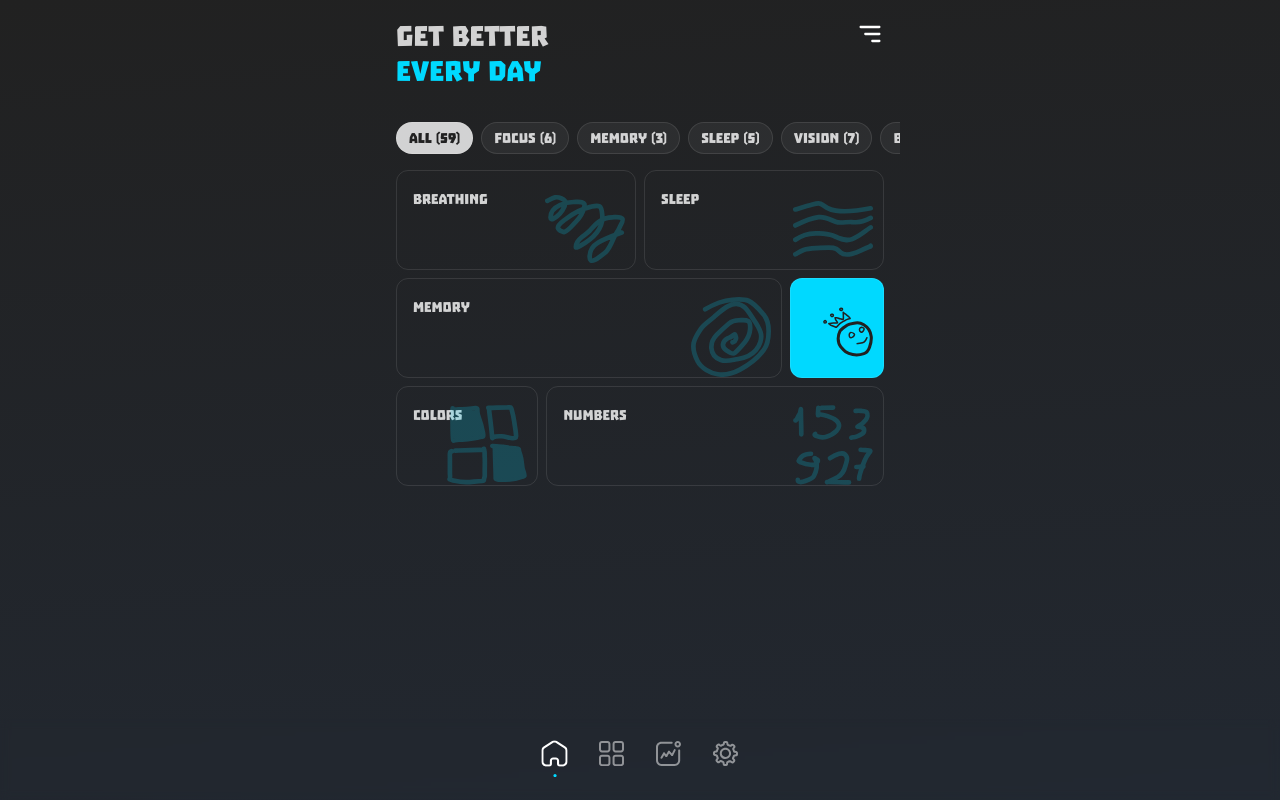
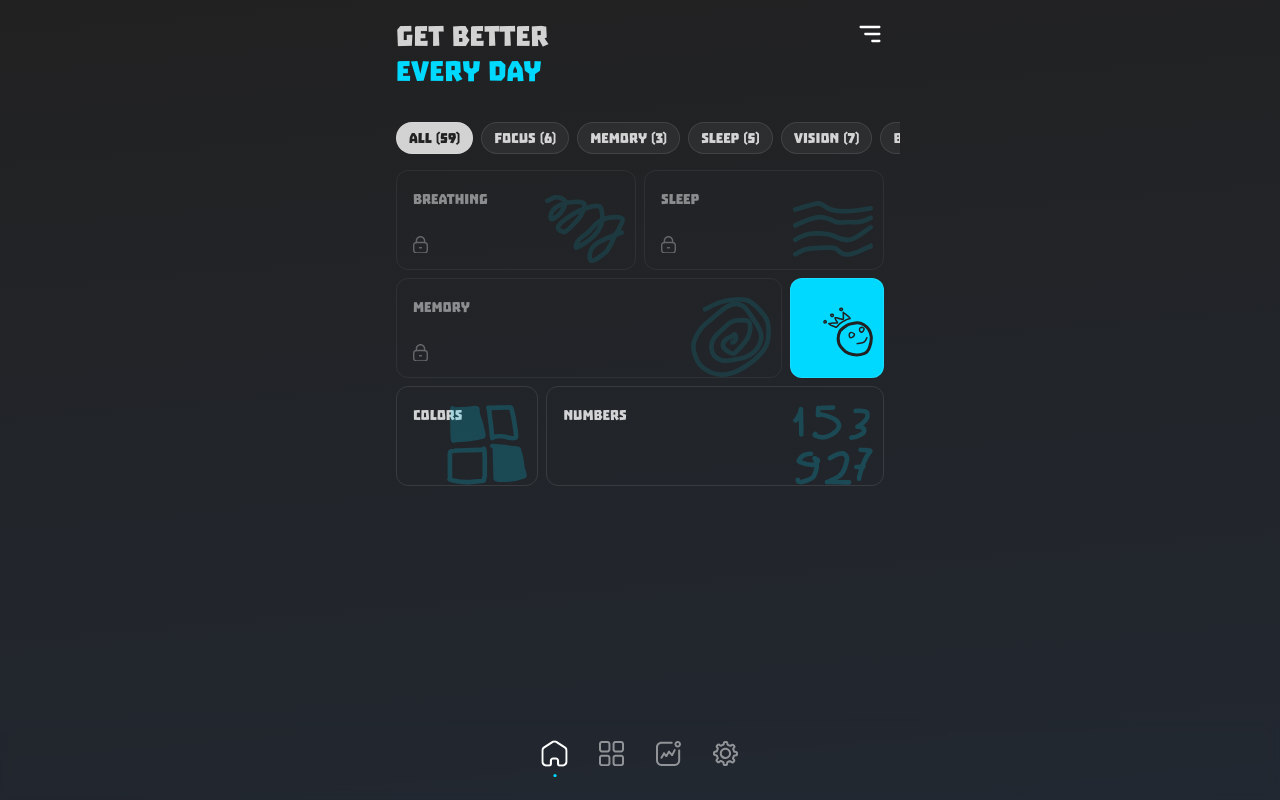
Before and after one commit to denisoed/BrainUp, a Vue app: page / in a window 1280 px wide. Built offline with nearby package versions, Linux system fonts and the light colour scheme; no server answers; what vue3-touch-events, yandex-metrika-vue3 would draw is missing.

Commit message:
Added locked prop for cards

```diff
--- a/src/components/CardComp.vue
+++ b/src/components/CardComp.vue
@@ -1,15 +1,23 @@
 <template>
-  <router-link :to="to || '/'" class="card">
+  <component
+    :is="to ? 'router-link' : 'div'" :to="to || '/'"
+    class="card"
+    :class="{ locked }"
+  >
     <div class="card-title">{{ title }}</div>
     <img v-if="icon" :src="icon" alt="icon" class="card-icon">
-  </router-link>
+    <LockIcon v-if="locked" class="card-lock" />
+  </component>
 </template>
 
 <script setup lang="ts">
+import LockIcon from '@/components/Icons/LockIcon.vue';
+
 defineProps({
   title: String,
   to: String,
   icon: String,
+  locked: Boolean,
 });
 </script>
 
@@ -24,7 +32,14 @@ defineProps({
   position: relative;
   overflow: hidden;
 
-  .card-icon {
+  &.locked {
+    opacity: 0.6;
+    cursor: not-allowed;
+    pointer-events: none;
+    user-select: none;
+  }
+
+  &-icon {
     width: 80px;
     height: 80px;
     position: absolute;
@@ -32,5 +47,13 @@ defineProps({
     right: 10px;
     opacity: 0.2;
   }
+
+  &-lock {
+    width: 15px;
+    position: absolute;
+    bottom: 16px;
+    left: 16px;
+    opacity: 0.5;
+  }
 }
 </style>
--- /dev/null
+++ b/src/components/Icons/LockIcon.vue
@@ -0,0 +1,13 @@
+<template>
+  <svg width="100%" viewBox="0 0 339 400" fill="none" xmlns="http://www.w3.org/2000/svg">
+    <path d="M261.3 399.5H77.7C34.8 399.5 0.1 364.7 0 321.9V210.2C0 167.3 34.8 132.6 77.7 132.6H261.3C304.2 132.6 338.9 167.4 338.9 210.2V321.8C338.9 364.7 304.2 399.5 261.3 399.5ZM77.7 164.5C52.5 164.5 32.1 184.9 32 210.1V321.8C32 347 52.4 367.4 77.7 367.4H261.3C286.5 367.4 306.9 347 306.9 321.8V210.2C306.9 185 286.5 164.6 261.3 164.6L77.7 164.5Z" fill="#fff"/>
+    <path d="M262.1 164.5C253.3 164.5 246.1 157.3 246.1 148.5V108.6C246.1 66.3 211.8 32 169.5 32C127.2 32 92.9004 66.3 92.9004 108.6V148.5C92.9004 157.3 85.7004 164.5 76.9004 164.5C68.1004 164.5 60.9004 157.3 60.9004 148.5V108.6C60.9004 48.6 109.5 0 169.4 0C229.3 0 278 48.6 278 108.5V148.4C278.1 157.4 270.9 164.5 262.1 164.5Z" fill="#fff"/>
+    <path d="M190.4 282H148.5C139.7 282 132.5 274.8 132.5 266C132.5 257.2 139.7 250 148.5 250H190.4C199.2 250 206.4 257.2 206.4 266C206.4 274.8 199.3 282 190.4 282Z" fill="#fff"/>
+  </svg>
+</template>
+
+<script setup>
+
+</script>
+
+<style scoped></style>
--- a/src/pages/HomePage.vue
+++ b/src/pages/HomePage.vue
@@ -19,6 +19,7 @@
         :to="card.to"
         :icon="card.icon"
         :class="card.class"
+        :locked="card.locked"
         :style="{ width: getCardWidth(card.width) }"
       />
     </div>
@@ -53,9 +54,9 @@ const tabs = computed(() => [
 ]);
 
 const cards = [
-  { to: '', class: '', icon: Abstract4, title: t('home.cards.breath'), width: 50 },
-  { to: '', class: '', icon: Abstract2, title: t('home.cards.sleep'), width: 50 },
-  { to: '', class: '', icon: Abstract3, title: t('home.cards.memory'), width: 80 },
+  { to: '', locked: true, class: '', icon: Abstract4, title: t('home.cards.breath'), width: 50 },
+  { to: '', locked: true, class: '', icon: Abstract2, title: t('home.cards.sleep'), width: 50 },
+  { to: '', locked: true, class: '', icon: Abstract3, title: t('home.cards.memory'), width: 80 },
   { to: '', class: 'abstract-vip', icon: AbstractVip, title: '', width: 20 },
   { to: '/game/colors', class: '', icon: ColorsIcon, title: t('home.cards.colors'), width: 30 },
   { to: '/game/numbers', class: '', icon: NumbersIcon, title: t('home.cards.numbers'), width: 70 },
```
